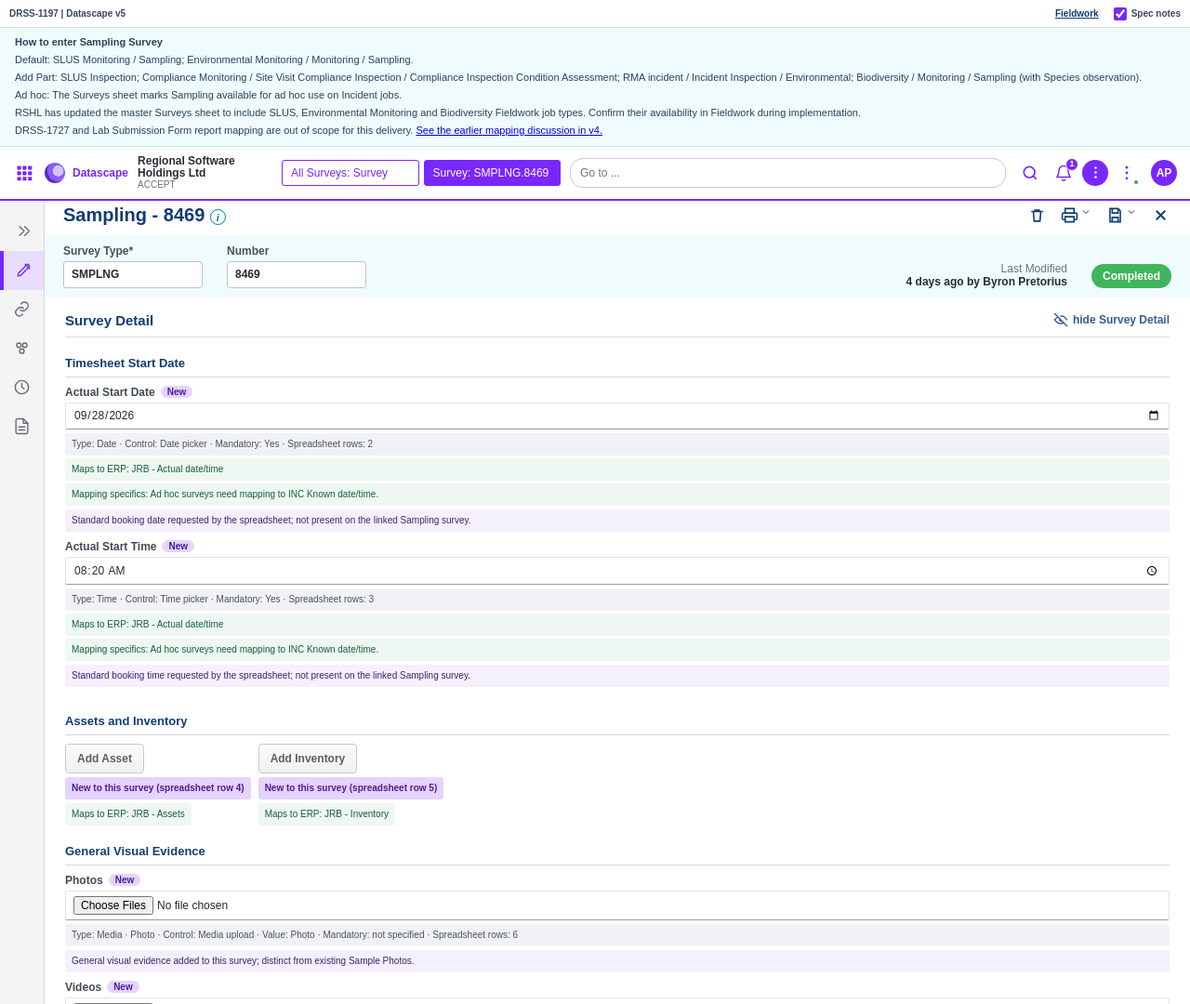
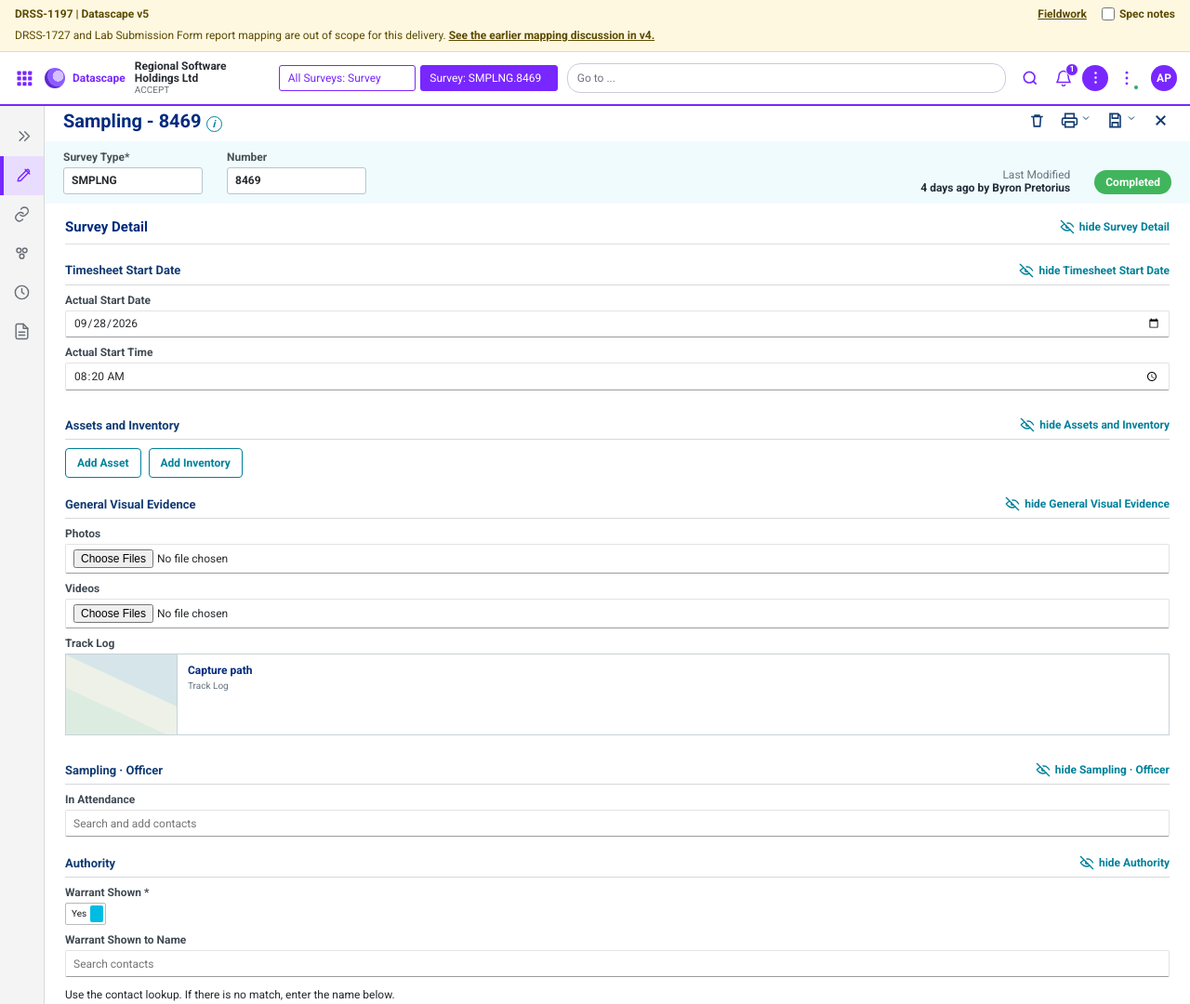
Before and after one commit to andreapickensnz/drss-1197-sampling-survey, a plain HTML site: page DRSS-1197 Sampling Survey - Datascape - v5-feedback.html in a window 1280 px wide. Shown: the top 1080 px of the page at 93% size. Drawn offline with Linux system fonts and the light colour scheme.

Commit message:
Align Sampling preview with Pest Plant styling
Co-authored-by: Copilot <223556219+Copilot@users.noreply.github.com>

```diff
--- a/DRSS-1197 Sampling Survey - Datascape - v5-feedback.html
+++ b/DRSS-1197 Sampling Survey - Datascape - v5-feedback.html
@@ -4,15 +4,19 @@
 	<meta charset="utf-8" />
 	<meta name="viewport" content="width=device-width, initial-scale=1" />
 	<title>DRSS-1197 Sampling Survey - Datascape - v5</title>
+	<link rel="preconnect" href="https://fonts.googleapis.com" />
+	<link rel="preconnect" href="https://fonts.gstatic.com" crossorigin />
+	<link href="https://fonts.googleapis.com/css2?family=Roboto:wght@400;500;700;900&display=swap" rel="stylesheet" />
 	<style>
-		:root { --purple:#7827ff; --purple-light:#f3eaff; --navy:#123b73; --teal:#007b91; --ink:#24282d; --muted:#66717c; --line:#d6d8da; --field:#fafafa; --yellow:#fff45b; --orange:#fff0e6; --red:#9f2631; --red-bg:#fff0f1; --green:#19a76f; font-family:Arial,Helvetica,sans-serif; color:var(--ink); }
+		:root { --purple:#7827ff; --purple-light:#f3eaff; --navy:#002b7f; --teal:#00819b; --ink:#24282d; --muted:#66717c; --line:#d6d8da; --field:#fafafa; --yellow:#fff45b; --orange:#fff0e6; --red:#9f2631; --red-bg:#fff0f1; --green:#19a76f; font-family:Roboto,Arial,Helvetica,sans-serif; color:var(--ink); }
 		* { box-sizing:border-box; }
 		body { margin:0; background:#fff; font-size:12px; }
 		button,input,select,textarea { font:inherit; }
-		.prototype-bar { min-height:30px; display:flex; align-items:center; gap:8px 16px; padding:4px 10px; background:#fff; border-bottom:1px solid var(--line); color:#3b4660; font-size:10px; }
-		.prototype-bar strong { font-size:10px; }
-		.prototype-bar a { color:var(--navy); font-weight:700; }
+		.prototype-bar { display:flex; flex-wrap:wrap; align-items:center; gap:8px 16px; padding:8px 16px; background:#fff8e1; border-bottom:1px solid #ecd9a3; color:#5c4b00; font-size:12px; }
+		.prototype-bar strong { font-size:12px; }
+		.prototype-bar a { color:#5c4b00; font-weight:700; }
 		.prototype-bar .bar-links { margin-left:auto; display:flex; gap:12px; }
+		.scope-note { flex-basis:100%; margin:0; line-height:1.4; }
 		.spec-switch { display:flex; align-items:center; gap:5px; font-weight:700; cursor:pointer; }
 		.spec-switch input { width:14px; height:14px; margin:0; accent-color:var(--purple); }
 		.prototype-note { flex-basis:100%; margin:0; padding-top:7px; border-top:1px solid #e8d69c; line-height:1.45; }
@@ -67,7 +71,7 @@
 		.status { padding:6px 12px; border-radius:14px; background:#40b55c; color:#fff; font-weight:700; }
 		.form { width:100%; padding:0 22px 40px; }
 		.group-heading { display:flex; align-items:center; gap:9px; margin:0; padding:16px 0 9px; border-bottom:1px solid #dedfe1; color:var(--navy); font-size:15px; text-align:left; }
-		.section-toggle { display:inline-flex; align-items:center; gap:5px; margin-left:auto; padding:0; border:0; background:transparent; color:#365b92; font-size:12px; font-weight:700; white-space:nowrap; cursor:pointer; }
+		.section-toggle { display:inline-flex; align-items:center; gap:5px; margin-left:auto; padding:0; border:0; background:transparent; color:var(--teal); font-size:12px; font-weight:700; white-space:nowrap; cursor:pointer; }
 		.visibility-icon { width:16px; height:16px; flex:none; fill:none; stroke:currentColor; stroke-width:2; stroke-linecap:round; stroke-linejoin:round; }
 		.group-content { padding:0; }
 		.group-content.hidden { display:none; }
@@ -129,7 +133,7 @@
 			.mapped-action { display:flex; flex-direction:column; align-items:flex-start; gap:4px; }
 			.mapped-action .field-spec-note { margin:0; }
 			.add-row { display:flex; align-items:center; gap:8px; padding:4px 0 12px; }
-		.add,.add-row button { display:inline-flex; align-items:center; gap:7px; min-height:32px; border:1px solid #c9c9c9; border-radius:4px; background:linear-gradient(#fbfbfc,#f0f0f2); color:#5c5f5c; padding:0 12px; font-weight:700; cursor:pointer; }
+		.add,.add-row button { display:inline-flex; align-items:center; gap:7px; min-height:32px; border:1px solid var(--teal); border-radius:4px; background:#fff; color:var(--teal); padding:0 12px; font-weight:700; cursor:pointer; }
 		.add-icon { font-size:16px; line-height:1; font-weight:400; }
 		.ds-switch { position:relative; display:block; flex:0 0 44px; width:44px; height:24px; margin:0; padding:0; border:1px solid #bbbcbd; border-radius:2px; background:#fff; color:#1c1c1d; box-shadow:inset 0 -1px 0 #fff,inset 0 1px 1px rgba(0,0,0,.05); cursor:pointer; }
 		.ds-switch i { position:absolute; top:2px; left:2px; width:14px; height:18px; border-radius:2px; background:#00bce2; }
@@ -141,7 +145,7 @@
 		.location-audit strong { color:#76251f; }
 		.field-guidance { margin:5px 0 0; color:#5f6973; font-size:11px; line-height:1.4; }
 		.hidden { display:none !important; }
-		@media(max-width:1100px) {
+		@media(max-width:760px) {
 			.prototype-bar { min-height:34px; }
 			.appbar { display:grid; grid-template-columns:30px minmax(75px,auto) minmax(0,1fr) 30px; grid-template-areas:"grid brand tenant avatar" "tools tools tools tools" "tabs tabs tabs tabs" "goto goto goto goto"; gap:8px; padding:8px; white-space:normal; }
 			.app-grid { grid-area:grid; }
@@ -161,20 +165,20 @@
 			.form { padding:0 12px 30px; }
 			.map-card { grid-template-columns:85px 1fr; }
 			.group-heading { flex-wrap:nowrap; }
-			.prototype-bar { flex-wrap:nowrap; white-space:nowrap; }
-			.prototype-bar strong { overflow:hidden; text-overflow:ellipsis; }
+			.section-toggle { white-space:normal; text-align:right; }
 		}
-		body.spec-off .spec,body.spec-off .spec-key,body.spec-off .field-spec,body.spec-off .field-status,body.spec-off .subtle,body.spec-off .field-tag,body.spec-off .location-audit,body.spec-off .details,body.spec-off .entry-route { display:none !important; }
+		body.spec-off .spec,body.spec-off .spec-key,body.spec-off .field-spec,body.spec-off .mapped-action .field-spec-note,body.spec-off .field-status,body.spec-off .subtle,body.spec-off .field-tag,body.spec-off .location-audit,body.spec-off .details,body.spec-off .entry-route { display:none !important; }
 		@media print { .prototype-bar,.spec-key,.appbar,.rail,.record-actions,.details,.add-row,.section-toggle { display:none !important; } .workspace { min-height:0; } .form { max-width:none; } .sample-card { break-inside:avoid; } }
 	</style>
 </head>
-<body>
+<body class="spec-off">
 	<div class="prototype-bar">
 				<strong data-doc-title>DRSS-1197 | Datascape v5</strong>
 		<nav class="bar-links" aria-label="Related prototypes">
 				<a href="DRSS-1197%20Sampling%20Survey%20-%20Fieldwork%20-%20v5-feedback.html">Fieldwork</a>
 		</nav>
-		<label class="spec-switch"><input type="checkbox" id="spec-toggle" checked /> Spec notes</label>
+		<label class="spec-switch"><input type="checkbox" id="spec-toggle" /> Spec notes</label>
+		<p class="scope-note">DRSS-1727 and Lab Submission Form report mapping are out of scope for this delivery. <a href="DRSS-1197%20Sampling%20Survey%20-%20Datascape%20-%20v4-warrant.html">See the earlier mapping discussion in v4.</a></p>
 	</div>
 	<aside class="entry-route" aria-label="How to enter Sampling Survey">
 		<strong>How to enter Sampling Survey</strong>
@@ -182,7 +186,6 @@
 		<p>Add Part: SLUS Inspection; Compliance Monitoring / Site Visit Compliance Inspection / Compliance Inspection Condition Assessment; RMA incident / Incident Inspection / Environmental; Biodiversity / Monitoring / Sampling (with Species observation).</p>
 		<p>Ad hoc: The Surveys sheet marks Sampling available for ad hoc use on Incident jobs.</p>
 		<p>RSHL has updated the master Surveys sheet to include SLUS, Environmental Monitoring and Biodiversity Fieldwork job types. Confirm their availability in Fieldwork during implementation.</p>
-		<p>DRSS-1727 and Lab Submission Form report mapping are out of scope for this delivery. <a href="DRSS-1197%20Sampling%20Survey%20-%20Datascape%20-%20v4-warrant.html">See the earlier mapping discussion in v4.</a></p>
 	</aside>
 	<header class="appbar">
 		<span class="app-grid" aria-hidden="true"><svg viewBox="0 0 24 24" fill="currentColor"><rect x="3" y="3" width="5" height="5" rx="1"/><rect x="10" y="3" width="5" height="5" rx="1"/><rect x="17" y="3" width="5" height="5" rx="1"/><rect x="3" y="10" width="5" height="5" rx="1"/><rect x="10" y="10" width="5" height="5" rx="1"/><rect x="17" y="10" width="5" height="5" rx="1"/><rect x="3" y="17" width="5" height="5" rx="1"/><rect x="10" y="17" width="5" height="5" rx="1"/><rect x="17" y="17" width="5" height="5" rx="1"/></svg></span>
@@ -338,9 +341,9 @@
 		function paintDetailToggle(button, panel) {
 			const action = panel.hidden ? "Show" : "Hide";
 			button.setAttribute("aria-expanded", String(!panel.hidden));
-			button.setAttribute("aria-label", `${action} ${button.dataset.sectionLabel} detail`);
-			button.title = `${action} ${button.dataset.sectionLabel} detail`;
-			button.innerHTML = `${visibilityIcon(panel.hidden)}<span>${action.toLowerCase()} detail</span>`;
+			button.setAttribute("aria-label", `${action} ${button.dataset.sectionLabel}`);
+			button.title = `${action} ${button.dataset.sectionLabel}`;
+			button.innerHTML = `${visibilityIcon(panel.hidden)}<span>${action.toLowerCase()} ${button.dataset.sectionLabel}</span>`;
 		}
 		function addDetailToggles(root = document) {
 			root.querySelectorAll(".subheading, .sample-card > h3").forEach((heading) => {
@@ -852,6 +855,7 @@
 		}
 		addMissingFieldSpecNotes();
 		useSpreadsheetInBlueNotes();
+		addDetailToggles();
 		document.querySelectorAll("[data-sample]").forEach(bindSampleType);
 		document.querySelectorAll("[data-sample]").forEach(bindParameterSelection);
 		bindBooleanSwitches(document);
@@ -861,6 +865,7 @@
 			sample.querySelectorAll("select").forEach((field) => { field.selectedIndex = 0; });
 			sample.querySelectorAll("select[multiple]").forEach((field) => [...field.options].forEach((option) => { option.selected = false; }));
 			sample.querySelector("h3 span").textContent = "Sampling Item " + (document.querySelectorAll("[data-sample]").length + 1);
+			addDetailToggles(sample);
 			bindSampleType(sample);
 			bindParameterSelection(sample);
 			bindBooleanSwitches(sample);
```
